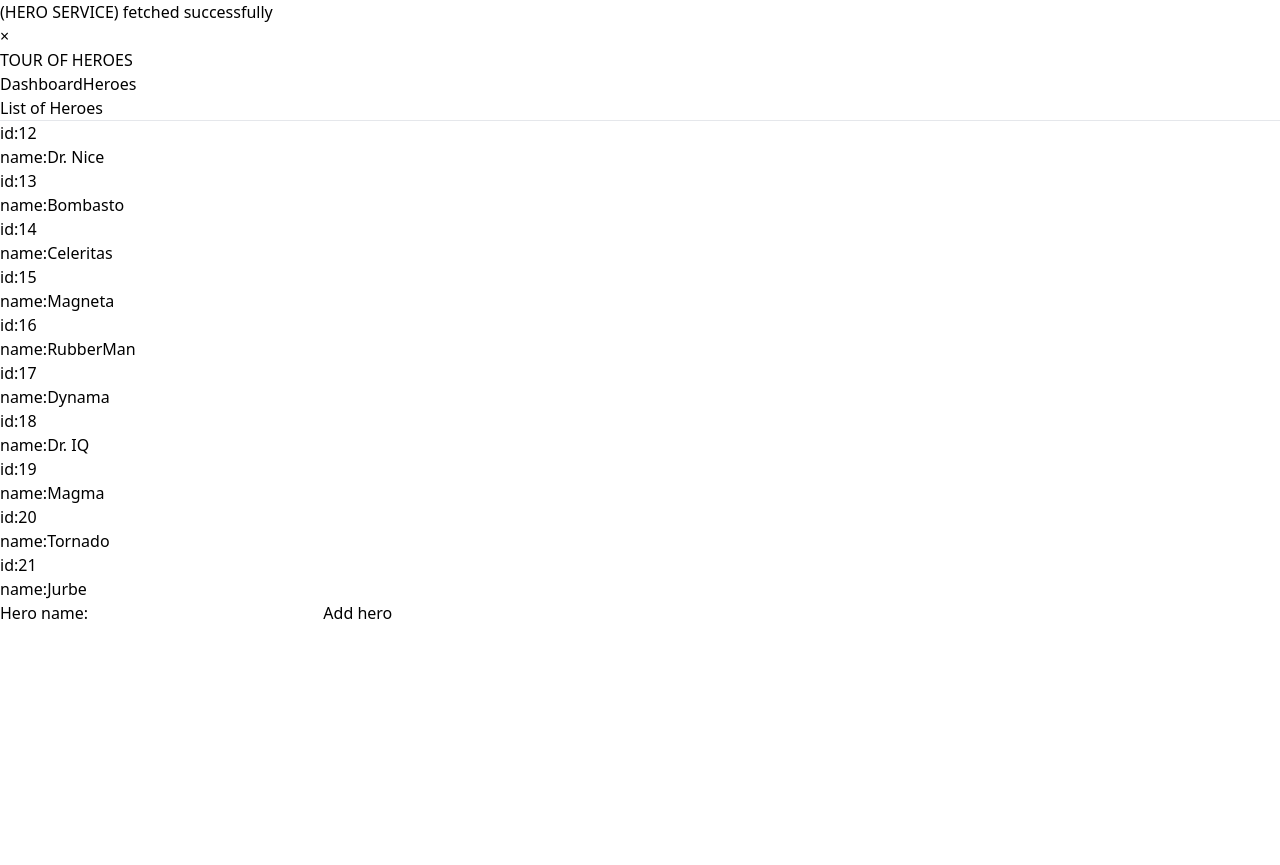
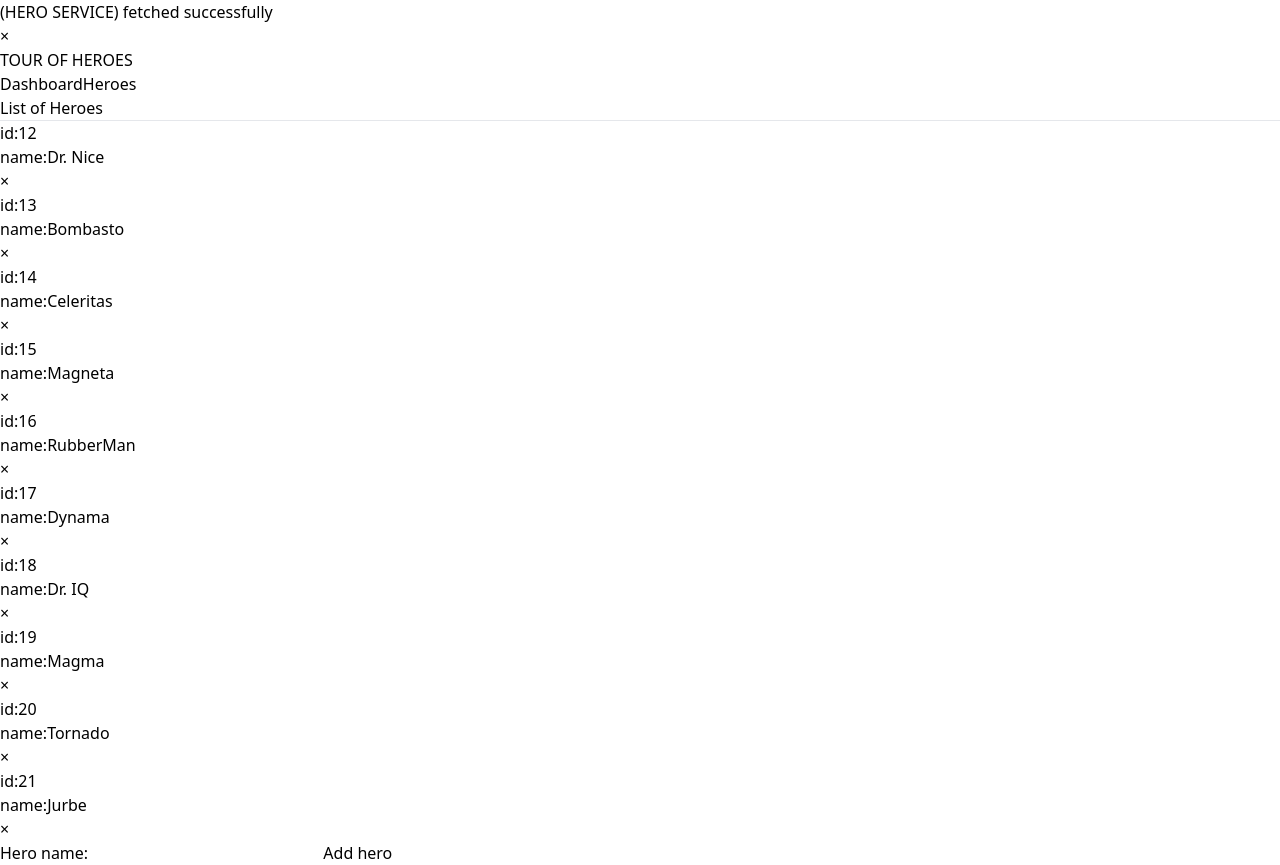
Before and after one commit to mananuf/Angular_Tour_of_Heroes, an Angular app: page /heroes in a window 1280 px wide. Before the commit the page ends 800 px from the top, so only its background shows below. Built offline with nearby package versions, Linux system fonts and the light colour scheme; data requests are answered from the project's data file.

Commit message:
adds delete() event to template

```diff
--- a/src/app/components/heroes/heroes.component.html
+++ b/src/app/components/heroes/heroes.component.html
@@ -3,9 +3,8 @@
     <h2 class="text-blue-900 text-2xl font-semibold">List of Heroes</h2>
     <hr class="border-2 border-blue-900" />
     <ul>
-      <li>
+      <li *ngFor="let hero of heroes" class="flex">
         <a
-          *ngFor="let hero of heroes"
           routerLink="/detail/{{ hero.id }}"
           [class.selected]="hero === selected_hero"
           class="flex space-x-6 py-2 px-4 m-2 bg-blue-800 text-blue-50 rounded-md cursor-pointer"
@@ -19,6 +18,12 @@
             <span>{{ hero.name }}</span>
           </div>
         </a>
+        <button
+          class="text-white bg-red-600 rounded-full px-3 my-3"
+          (click)="delete(hero)"
+        >
+          &times;
+        </button>
       </li>
     </ul>
   </div>
```
